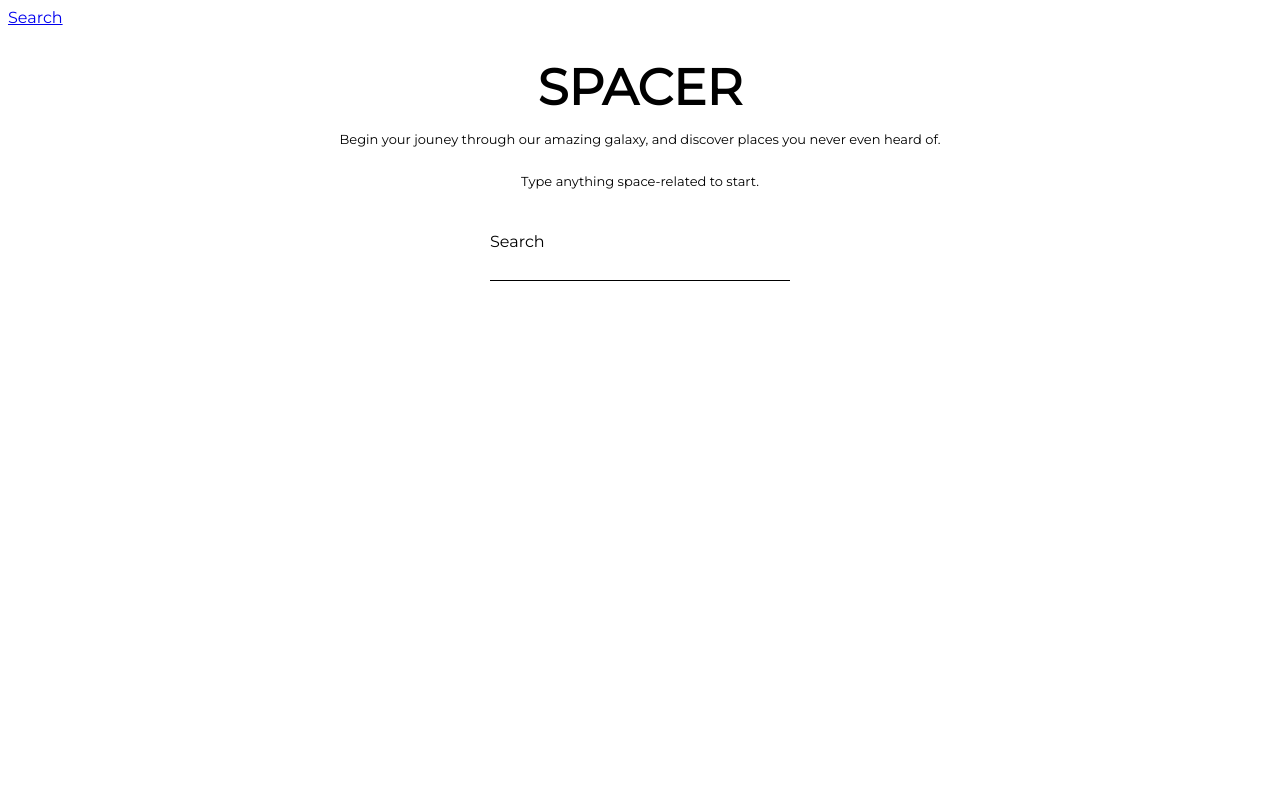
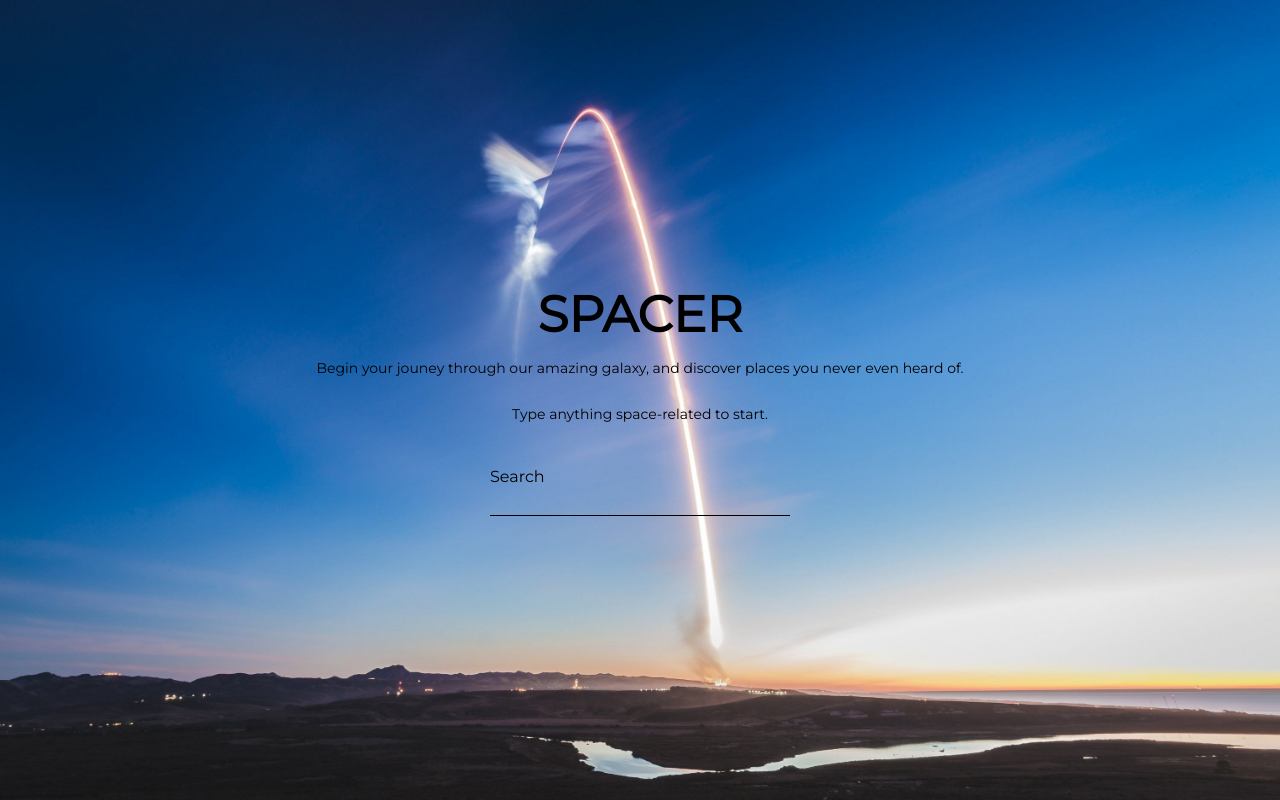
Before and after one commit to largon21/spacer-roman, a Vue app: page /#/ in a window 1280 px wide. Built offline with nearby package versions, Linux system fonts and the light colour scheme.

Commit message:
Add background

```diff
--- a/src/App.vue
+++ b/src/App.vue
@@ -1,8 +1,5 @@
 <template>
   <div class="app">
-    <div class="nav">
-      <router-link to="/">Search</router-link>
-    </div>
     <router-view/>
   </div>
 </template>
@@ -15,5 +12,7 @@
 
 body {
   font-family: 'Montserrat', sans-serif;
+  margin: 0;
+  padding: 0;
 }
 </style>
--- a/src/components/Claim.vue
+++ b/src/components/Claim.vue
@@ -33,7 +33,7 @@ export default {
   }
 
   .subclaim {
-    font-size: 13px;
+    font-size: 14px;
     margin: 20px 0 0 0 0;
   }
 
--- a/src/components/SearchInput.vue
+++ b/src/components/SearchInput.vue
@@ -48,6 +48,7 @@ export default {
     input {
       height: 30px;
       border: 0;
+      background: none;
       border-bottom: 1px solid black;
     }
   }
--- a/src/views/Search.vue
+++ b/src/views/Search.vue
@@ -23,9 +23,15 @@ export default {
     display: flex;
     flex-direction: column;
     align-items: center;
+    justify-content: center;
+    height: 100vh;
     margin: 0;
     padding: 30px;
     width: 100%;
+    background-image: url(../assets/background.jpg);
+    background-repeat: no-repeat;
+    background-size: cover;
+    background-position: center;
   }
 
 
```
Also changed, not shown: src/assets/background.jpg (added), 1 other file (tests, documents, lock files or other folders).
